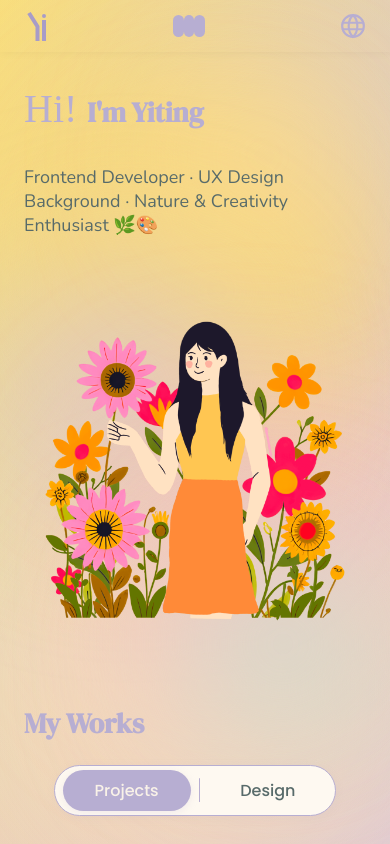
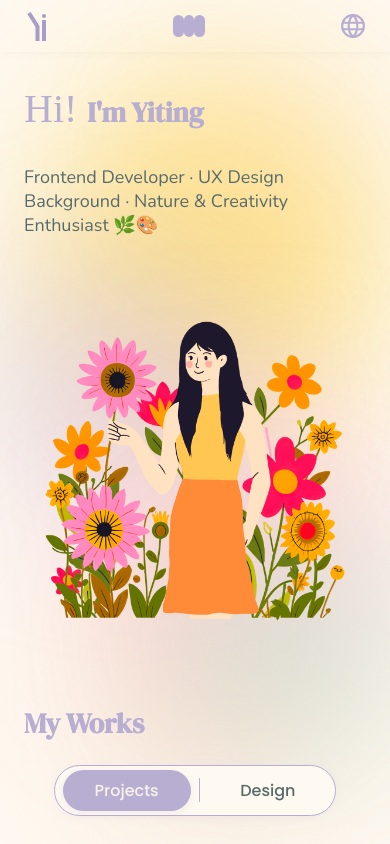
Before and after one commit to Yiting-zh/yiting-portfolio, a React (Vite) app: page / in a window 390 px wide. Shown: the top 844 px of the page. Built offline with nearby package versions, Linux system fonts and the light colour scheme; a web font is replaced by a local one.

Commit message:
Optimize mobile background: remove gradient, keep theme color, randomly place static blurred balls for better performance and aesthetics.

```diff
--- a/src/Components/BallsBackground.jsx
+++ b/src/Components/BallsBackground.jsx
@@ -11,9 +11,13 @@ const balls = [
   { color: 'rgba(186, 230, 213, 0.7)', size: 200, duration: 12 },
 ];
 
-function Ball({ color, size, top, left, animate, duration, index }) {
-  // PC端动画，移动端静止
-  const style = {
+function Ball({ color, size, duration, index }) {
+  // Each ball gets a unique animation name for staggered movement
+  const animName = `ball-move-${index}`;
+  return (
+    <div
+      className="ball-bg"
+      style={{
         background: color,
         width: size,
         height: size,
@@ -21,13 +25,12 @@ function Ball({ color, size, top, left, animate, duration, index }) {
         position: "absolute",
         borderRadius: "50%",
         pointerEvents: "none",
-    top: top || 0,
-    left: left || 0,
-  };
-  if (animate) {
-    style.animation = `ball-move-${index} ${duration}s linear infinite alternate`;
-  }
-  return <div className="ball-bg" style={style} />;
+        animation: `${animName} ${duration}s linear infinite alternate`,
+        top: 0,
+        left: 0,
+      }}
+    />
+  );
 }
 
 
@@ -35,25 +38,26 @@ function Ball({ color, size, top, left, animate, duration, index }) {
 const BallsBackground = () => {
   const isMobile = typeof window !== 'undefined' && window.innerWidth < 768;
 
-  // 移动端静止球：随机分布
+  // 移动端：静止圆球，随机位置，无动画，保留渐变背景
   const [mobileBalls, setMobileBalls] = React.useState([]);
-
   React.useEffect(() => {
-    if (isMobile) {
-      // 生成随机位置的球
-      const ballsWithPos = balls.map(ball => {
-        const vw = window.innerWidth - ball.size;
-        const vh = window.innerHeight - ball.size;
+    if (!isMobile) return;
+    // 计算圆球随机位置（vw/vh），每次刷新都不同
+    const positions = balls.map(ball => {
+      const vw = 100 - ball.size / window.innerWidth * 100;
+      const vh = 100 - ball.size / window.innerHeight * 100;
       return {
-          ...ball,
         left: Math.random() * vw,
         top: Math.random() * vh,
+        ...ball
       };
     });
-      setMobileBalls(ballsWithPos);
-      return;
-    }
+    setMobileBalls(positions);
+  }, [isMobile]);
+
   // PC端动画球
+  React.useEffect(() => {
+    if (isMobile) return;
     const style = document.createElement('style');
     let keyframes = '';
     balls.forEach((ball, i) => {
@@ -76,7 +80,7 @@ const BallsBackground = () => {
   }, [isMobile]);
 
   if (isMobile) {
-    // 移动端静止球叠加渐变背景
+    // 只用主题背景 + 静止圆球
     return (
       <div
         className="balls-bg"
@@ -87,25 +91,23 @@ const BallsBackground = () => {
           width: "100vw",
           height: "100vh",
           zIndex: -1,
-          background:
-            "radial-gradient(circle at 20% 30%, rgba(253,220,113,0.7) 0%, transparent 60%)," +
-            "radial-gradient(circle at 80% 20%, rgba(213,196,224,0.7) 0%, transparent 60%)," +
-            "radial-gradient(circle at 60% 70%, rgba(249,214,193,0.7) 0%, transparent 60%)," +
-            "radial-gradient(circle at 40% 80%, rgba(255,222,173,0.7) 0%, transparent 60%)," +
-            "radial-gradient(circle at 70% 50%, rgba(255,182,193,0.6) 0%, transparent 60%)," +
-            "radial-gradient(circle at 30% 60%, rgba(186,230,213,0.7) 0%, transparent 60%)," +
-            "linear-gradient(135deg, #fde471 0%, #d5c4e0 100%)"
         }}
       >
         {mobileBalls.map((ball, i) => (
-          <Ball
+          <div
             key={i}
-            color={ball.color}
-            size={ball.size}
-            top={ball.top}
-            left={ball.left}
-            animate={false}
-            index={i}
+            className="ball-bg"
+            style={{
+              background: ball.color,
+              width: ball.size,
+              height: ball.size,
+              filter: "blur(80px)",
+              position: "absolute",
+              borderRadius: "50%",
+              pointerEvents: "none",
+              top: `${ball.top}vh`,
+              left: `${ball.left}vw`,
+            }}
           />
         ))}
       </div>
@@ -132,7 +134,6 @@ const BallsBackground = () => {
           color={ball.color}
           size={ball.size}
           duration={ball.duration}
-          animate={true}
           index={i}
         />
       ))}
```
Also changed, not shown: 3 other files (tests, documents, lock files or other folders). Lines whose indentation alone changed are shown as unchanged.
